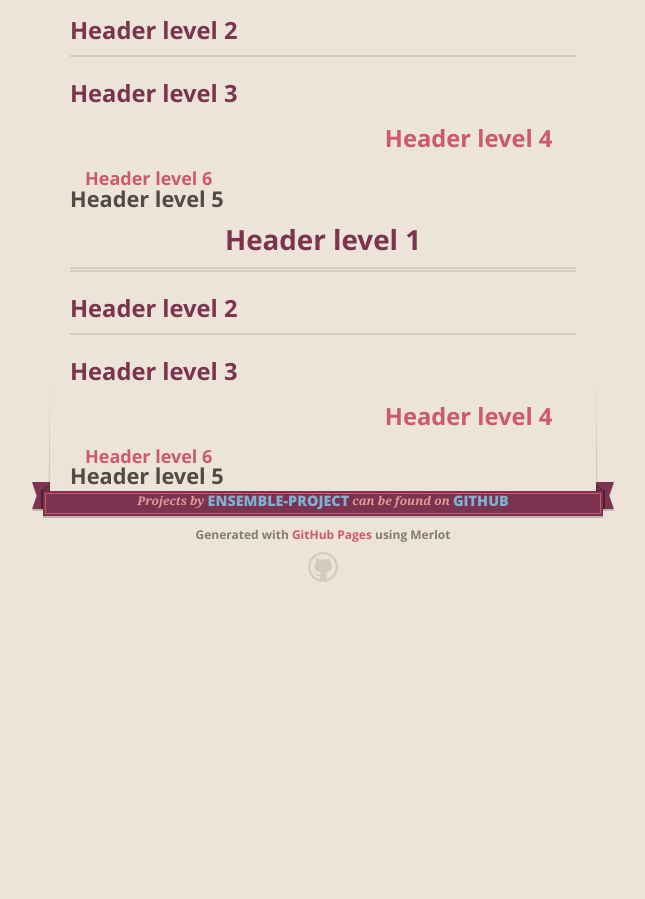
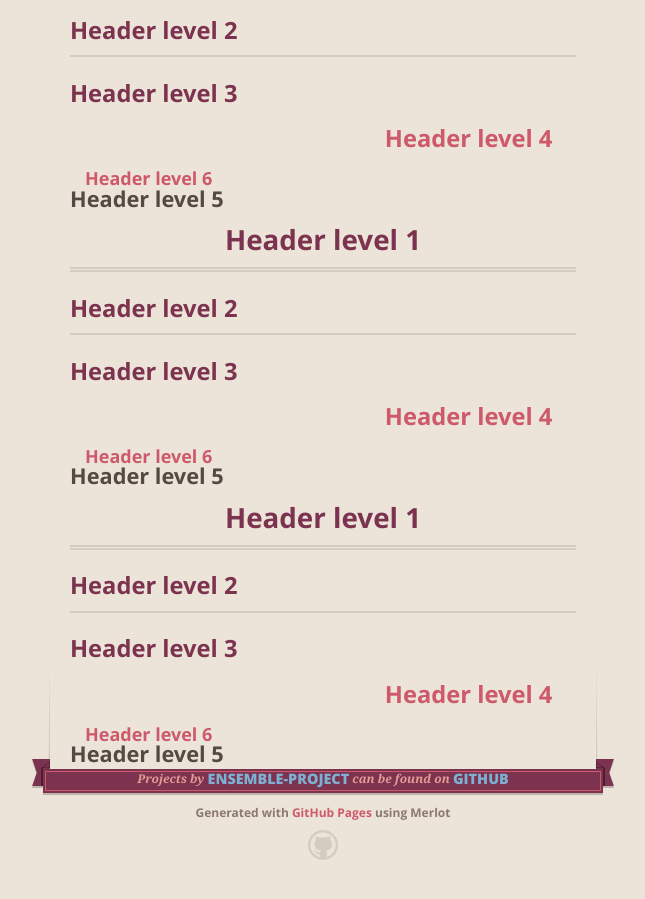
Before and after one commit to Ensemble-Project/Ensemble-Project.github.io, a Jekyll site: the page built from introduction.md, in a window 1280 px wide and 900 px high, scrolled down 2496 px. Shown: the whole window, without its empty margins (317-962 px from the left). Built offline with Jekyll 4.4.1, drawn with Linux system fonts in a browser that asks for light colours; our own code applies the rules of GitHub Pages for plain Markdown files; before the commit the page ends 3118 px from its top, so only the background shows below that.

Commit message:
test building

```diff
--- a/introduction.md
+++ b/introduction.md
@@ -69,3 +69,9 @@
 #### Header level 4
 ##### Header level 5
 ###### Header level 6
+# Header level 1
+## Header level 2
+### Header level 3
+#### Header level 4
+##### Header level 5
+###### Header level 6
```
